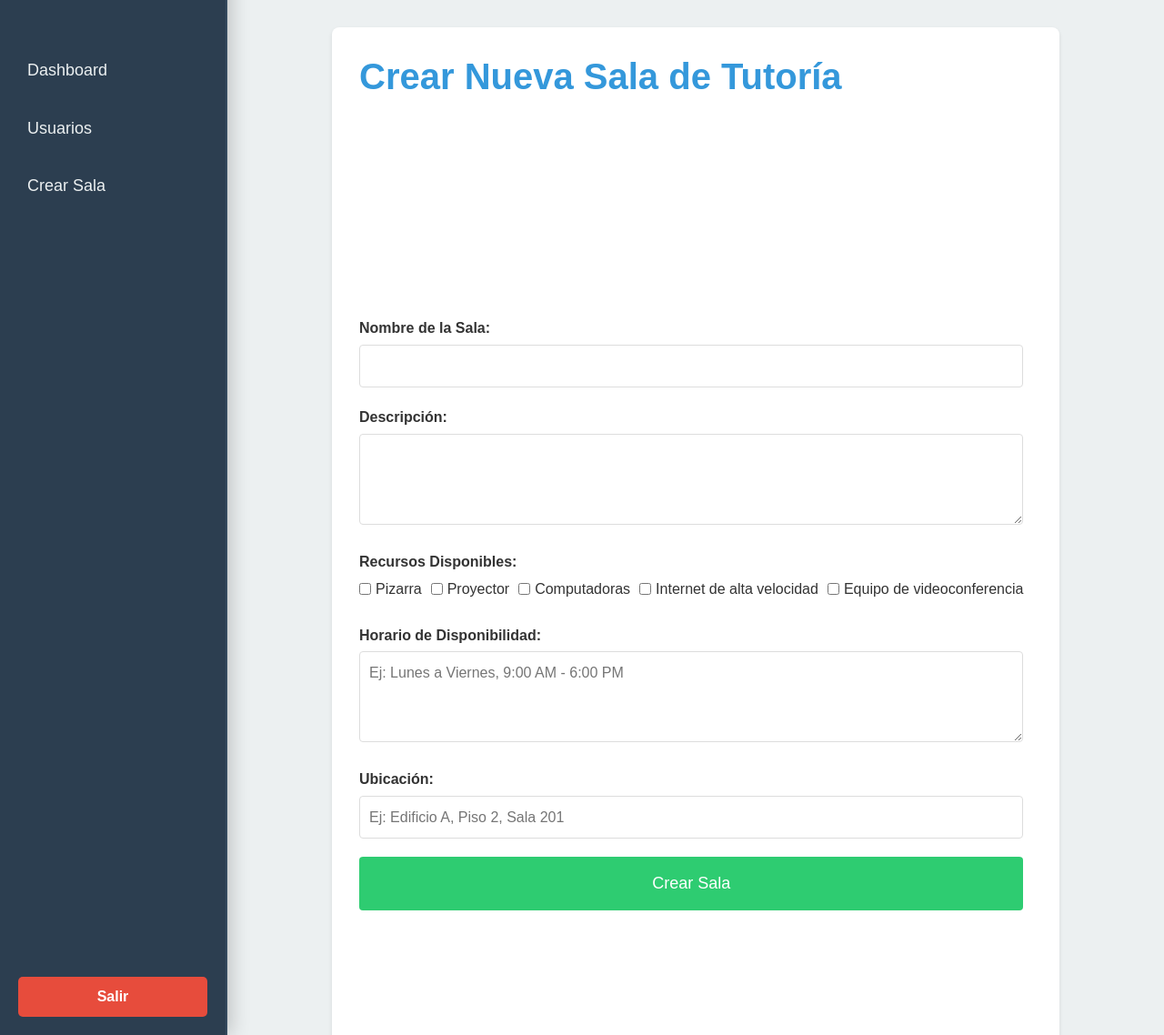
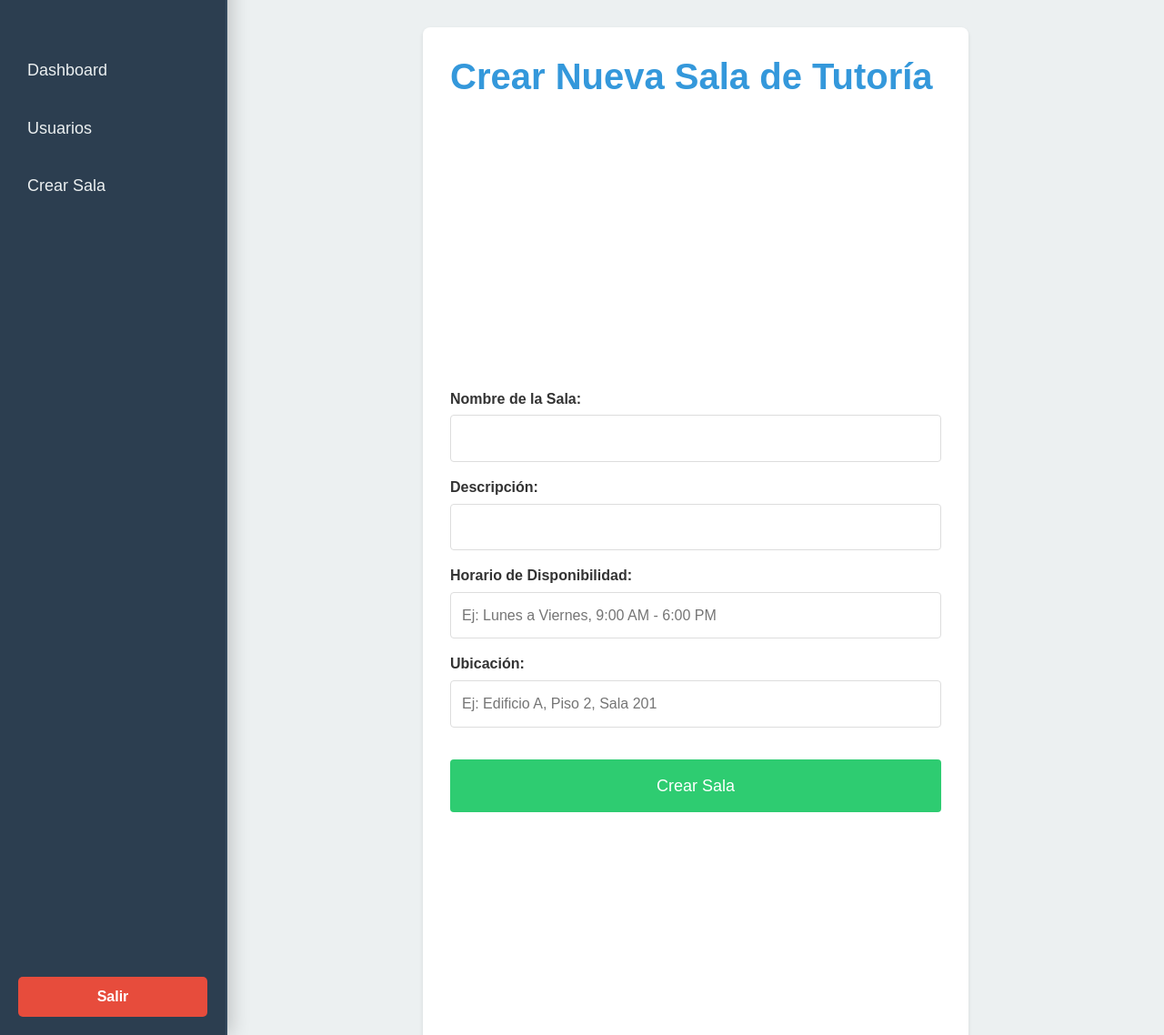
Before and after one commit to Zanyllect58/usta_tutoriales, a Flask app: page /crear_sala in a window 1280 px wide. Shown: the part 74-1212 px from the top of the page at 91% size. Run offline with Flask 3, Linux system fonts and the light colour scheme; some libraries are stand-ins or nearby versions.

Commit message:
CORRECION FORMULARIO CREAR-SALA

```diff
--- a/static/css/sala.css
+++ b/static/css/sala.css
@@ -2,7 +2,7 @@
 .sala * {
     margin: 0;
     padding: 0;
-    box-sizing: border-box;
+    box-sizing: border-box; /* Incluye el padding y el borde en el tamaño total */
 }
 
 .sala body {
@@ -14,7 +14,8 @@
 }
 
 .sala .container {
-    max-width: 800px;
+    width: 100%; /* Asegura que el contenedor ocupe todo el ancho disponible */
+    max-width: 600px; /* Limita el ancho máximo del contenedor */
     margin: 0 auto;
     background-color: #fff;
     padding: 30px;
@@ -24,13 +25,20 @@
 
 .sala h1 {
     text-align: center;
-    margin-bottom: 30px;
+    margin-bottom: px;  /* Reducir el margen inferior para acercar el título al formulario */
     color: #3498db;
 }
 
 /* Estilos del formulario */
+.sala #formulario-sala {
+    width: 100%;
+    display: flex;
+    flex-direction: column;
+    margin-top: 0;  /* Asegura que no haya margen adicional arriba del formulario */
+}
+
 .sala .form-group {
-    margin-bottom: 20px;
+    margin-bottom: 15px;  /* Reducir margen inferior entre los grupos de formulario */
 }
 
 .sala label {
@@ -41,77 +49,24 @@
 
 .sala input[type="text"],
 .sala input[type="number"],
-.sala textarea,
+.sala input[type="email"],
+.sala input[type="date"],
 .sala select {
-    width: 100%;
-    padding: 10px;
+    width: 100%; /* Asegura que los inputs ocupen todo el ancho disponible */
+    padding: 12px; /* Aumenta el padding para que se vea más espacioso */
     border: 1px solid #ddd;
     border-radius: 4px;
     font-size: 16px;
+    margin: 0; /* Elimina márgenes adicionales */
+    box-sizing: border-box; /* Incluye el padding y el borde en el tamaño total */
 }
 
-.sala textarea {
-    height: 100px;
-    resize: vertical;
-}
-
-.sala .recursos-lista {
-    list-style-type: none;
-    padding: 0;
-}
-
-.sala .recurso-item {
-    display: flex;
-    margin-bottom: 10px;
-}
-
-.sala .recurso-item input {
-    flex: 1;
-    margin-right: 10px;
-}
-
-.sala .btn-agregar {
-    background-color: #3498db;
-    color: white;
-    border: none;
-    padding: 10px 15px;
-    border-radius: 4px;
-    cursor: pointer;
-    font-size: 14px;
-}
-
-.sala .btn-agregar:hover {
-    background-color: #2980b9;
-}
-
-.sala .btn-eliminar {
-    background-color: #e74c3c;
-    color: white;
-    border: none;
-    padding: 5px 10px;
-    border-radius: 4px;
-    cursor: pointer;
-    font-size: 14px;
-}
-
-.sala .btn-eliminar:hover {
-    background-color: #c0392b;
-}
-
-.sala .checkbox-group {
-    display: flex;
-    flex-wrap: wrap;
-    gap: 10px;
-}
-
-.sala .checkbox-group label {
-    display: flex;
-    align-items: center;
-    font-weight: normal;
-}
-
-.sala .checkbox-group input[type="checkbox"] {
-    margin-right: 5px;
+.sala input[type="text"]:focus,
+.sala input[type="number"]:focus,
+.sala input[type="email"]:focus,
+.sala input[type="date"]:focus {
+    outline: none;
+    border-color: #3498db; /* Resalta el borde cuando el input está en foco */
 }
 
 .sala .btn-submit {
--- a/templates/admin/dashboard_admin_crear_sala.html
+++ b/templates/admin/dashboard_admin_crear_sala.html
@@ -17,25 +17,12 @@
 
             <div class="form-group">
                 <label for="descripcion">Descripción:</label>
-                <textarea id="descripcion" name="descripcion" required></textarea>
+                <input type="text" id="descripcion" name="descripcion" required>
             </div>
 
             <div class="form-group">
-                <label>Recursos Disponibles:</label>
-                <div class="checkbox-group">
-                    <label><input type="checkbox" name="recursos[]" value="pizarra"> Pizarra</label>
-                    <label><input type="checkbox" name="recursos[]" value="proyector"> Proyector</label>
-                    <label><input type="checkbox" name="recursos[]" value="computadoras"> Computadoras</label>
-                    <label><input type="checkbox" name="recursos[]" value="internet"> Internet de alta velocidad</label>
-                    <label><input type="checkbox" name="recursos[]" value="videoconferencia"> Equipo de videoconferencia </label>
-                </div>
-            </div>
-
-
-
-            <div class="form-group">
                 <label for="horario">Horario de Disponibilidad:</label>
-                <textarea id="horario" name="horario" placeholder="Ej: Lunes a Viernes, 9:00 AM - 6:00 PM" required></textarea>
+                <input type="text" id="horario" name="horario" placeholder="Ej: Lunes a Viernes, 9:00 AM - 6:00 PM" required>
             </div>
 
             <div class="form-group">
```
